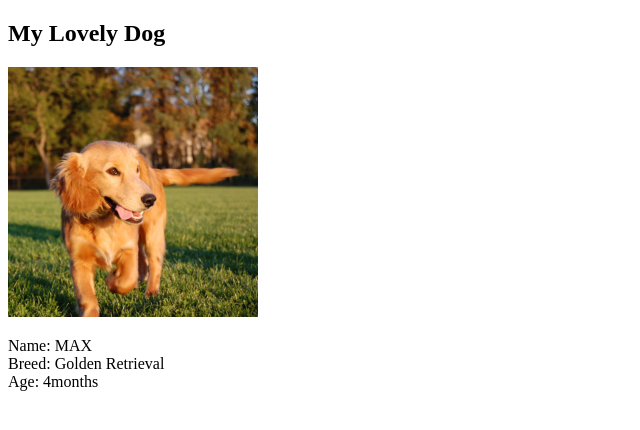
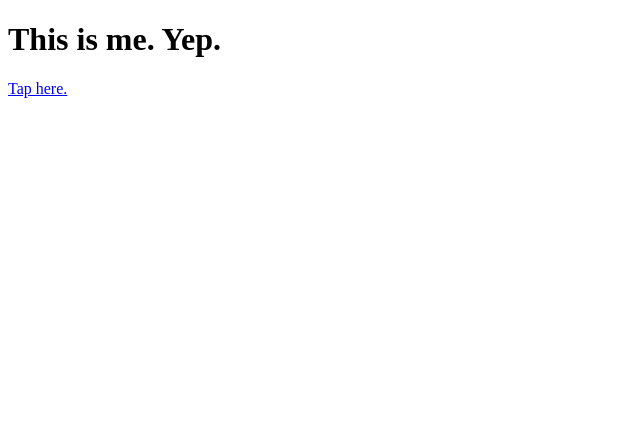
Before and after one commit to hinjiwong2025/hinjiwong2025.github.io, a website: page index.html in a window 1280 px wide. Shown: the whole page, without its empty margins (0-640 px from the left). Drawn offline with Linux system fonts and the light colour scheme.

Commit message:
updated index.html
START CODINGGGG

```diff
--- a/index.html
+++ b/index.html
@@ -1,19 +1,12 @@
 <!DOCTYPE html>
-<html>
-
+<html lang="en">
 <head>
-    <title>My Lovely Dog</title>
+    <meta charset="UTF-8">
+    <meta name="viewport" content="width=device-width, initial-scale=1.0">
+    <title>Home</title>
 </head>
-
 <body>
-    <h2>My Lovely Dog</h2>
-    <img src="images/dog.jpg" width="250px" height="250px">
-
-    <p>
-        Name: MAX<br>
-        Breed: Golden Retrieval<br>
-        Age: 4months<br>
-    </p>
+    <h1>This is me. Yep.</h1>
+    <a href="/intro">Tap here.</a>
 </body>
-
 </html>
```
